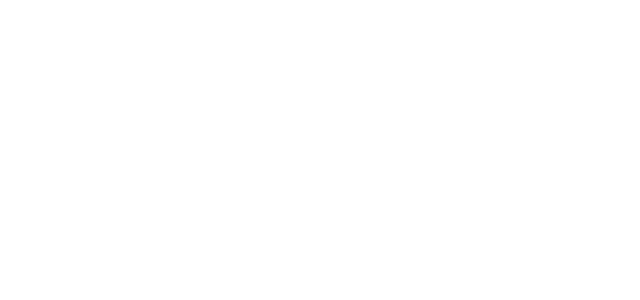
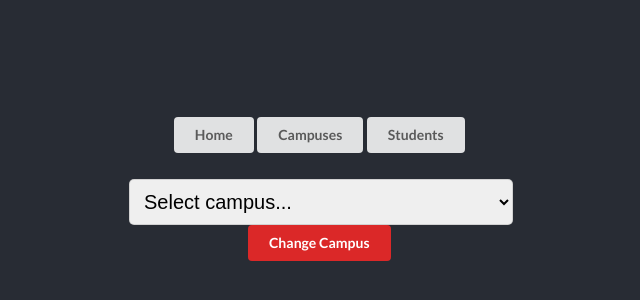
Before and after one commit to johncgenere/CampusCRUDApp, a React (Create React App) app: page /singlestudent in a window 1280 px wide. Shown: the part 224-524 px from the top of the page, without its empty margins (319-959 px from the left). Built offline with nearby package versions, Linux system fonts and the light colour scheme.

Commit message:
No students form of students list displays correctly

```diff
--- a/src/components/App.js
+++ b/src/components/App.js
@@ -56,6 +56,11 @@ class App extends Component {
               return (<SingleViewCampus />);
             }
           }/>
+          <Route path ="/singlestudent" exact render = {
+            () => {
+              return (<SingleViewStudent />);
+            }
+          }/>
         </div>
       </Router>
     );
--- a/src/components/Campus.js
+++ b/src/components/Campus.js
@@ -33,6 +33,37 @@ class Campus extends Component {
   }
 
   render(){
+    if(!this.props.delete){
+      return(
+        <div className="column four wide" style={{margin: '4%'}}>
+          <div className="ui linked cards">
+            <div className="card">
+              <div className="image">
+                <img src={this.props.image} alt="Campus" />
+              </div>
+              <div className="content">
+                <div className="header">{this.props.campus}</div>
+                <div className="meta">
+                  {this.props.numOfStudents} Students
+                </div>
+                <Link to='/singlecampus'>
+                  <button className="ui button" onClick={this.onViewCampus}> View Campus </button>
+                </Link>
+              </div>
+              <div className="extra content">
+                <div className="ui buttons">
+                  <button className="ui basic grey button" onClick={this.onEdit}>
+                    <Link to='/editcampus'>
+                      Edit
+                    </Link>
+                  </button>
+                </div>
+              </div>
+            </div>
+          </div>
+        </div>
+      );
+    }
     return(
       <div className="column four wide" style={{margin: '4%'}}>
         <div className="ui linked cards">
--- a/src/components/CampusListing.js
+++ b/src/components/CampusListing.js
@@ -4,8 +4,6 @@ import { Link } from 'react-router-dom';
 import { allCampusesThunk } from '../thunks';
 import Campus from './Campus'
 
-// allCampuses === this.props.allCampuses
-// const CampusListing = ({allCampuses}) => {
 class CampusListing extends Component {
   componentDidMount(){
       this.props.getAllCampuses();
--- a/src/components/SingleViewStudent.js
+++ b/src/components/SingleViewStudent.js
@@ -0,0 +1,82 @@
+import React, {Component} from 'react';
+import { connect } from 'react-redux';
+import { Link } from 'react-router-dom';
+import { allCampusesThunk } from '../thunks';
+import { returnCurrentEditStudent } from '../actions';
+import axios from 'axios';
+import Campus from './Campus';
+
+class SingleViewStudent extends Component{
+  constructor(props){
+    super(props);
+
+    this.state = {
+      selectedNewCampus: ''
+    }
+
+    this.onEdit = this.onEdit.bind(this);
+    this.onDelete = this.onDelete.bind(this);
+    this.handleCampusChange = this.handleCampusChange.bind(this);
+    this.onSubmitCampusChange = this.onSubmitCampusChange.bind(this);
+  }
+
+  onEdit = (event) => {
+    console.log('Edit');
+  }
+
+  onDelete = (event) => {
+    console.log('delete');
+  }
+
+  handleCampusChange = (e) => {
+    this.setState({selectedNewCampus:e.target.value});
+  }
+
+  onSubmitCampusChange = (event, campus) => {
+    console.log('change');
+    // api call here to update student
+  }
+
+  render(){
+    console.log(this.state.selectedNewCampus);
+    return(
+      <div className="App">
+        <div className="App-header">
+          <div style={{flexDirection: 'row', margin: '2%'}}>
+            <Link to='/'>
+              <button className="ui button">
+                Home
+              </button>
+            </Link>
+            <Link to='/campuslisting'>
+              <button className="ui button">
+                Campuses
+              </button>
+            </Link>
+            <Link to='/studentlisting'>
+              <button className="ui button">
+                Students
+              </button>
+            </Link>
+          </div>
+          <select className="ui dropdown"
+                  value={this.state.selectedNewCampusValue}
+                  onChange={this.handleCampusChange}
+                  style={{fontSize: '20px', width: '30%', height: '20%', borderRadius: '5px'}}>
+            <option value="" style= {{color: 'grey'}}>Select campus...</option>
+            <option value="y">Y</option>
+            <option value="g">G</option>
+            <option value="pg">PG</option>
+            <option value="pg13">PG-13</option>
+            <option value="r">R</option>
+          </select>
+          <button className="ui red button">
+            Change Campus
+          </button>
+        </div>
+      </div>
+    );
+  }
+}
+
+export default SingleViewStudent;
--- a/src/components/StudentListing.js
+++ b/src/components/StudentListing.js
@@ -23,6 +23,30 @@ class StudentListing extends Component {
                     id={allStudents[i].id}
                   />
                 );
+    }
+
+    if(allStudents.length === undefined || allStudents.length === 0){
+      return(
+        <div className="App">
+          <div className="App-header">
+            <h1> Student Listing </h1>
+            <div style={{flexDirection: 'row'}}>
+              <Link to='/'><button className="ui button">Home</button></Link>
+              <Link to='/campuslisting'><button className="ui button">Campuses</button></Link>
+            </div>
+            <div style={{flexDirection: 'row'}}>
+              <h1> All Students </h1>
+            </div>
+            <p style={{marginTop: '1.5%'}}> There are no students registered in the database.</p>
+            <Link to='/newstudent'>
+              <button className="ui button">
+                <i className="plus icon" />
+                Add Student
+              </button>
+            </Link>
+          </div>
+        </div>
+      );
     }
 
     return(
```
